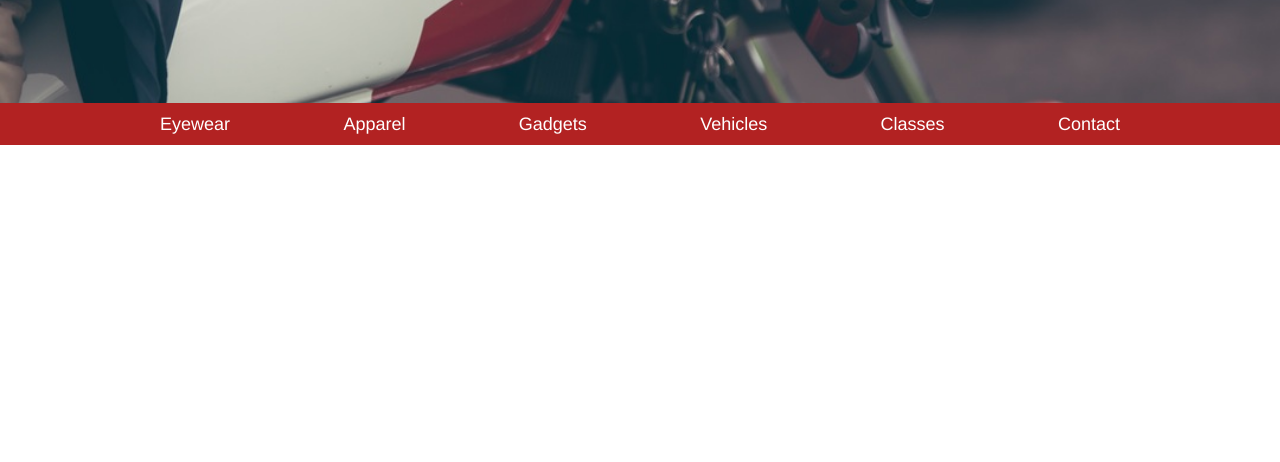
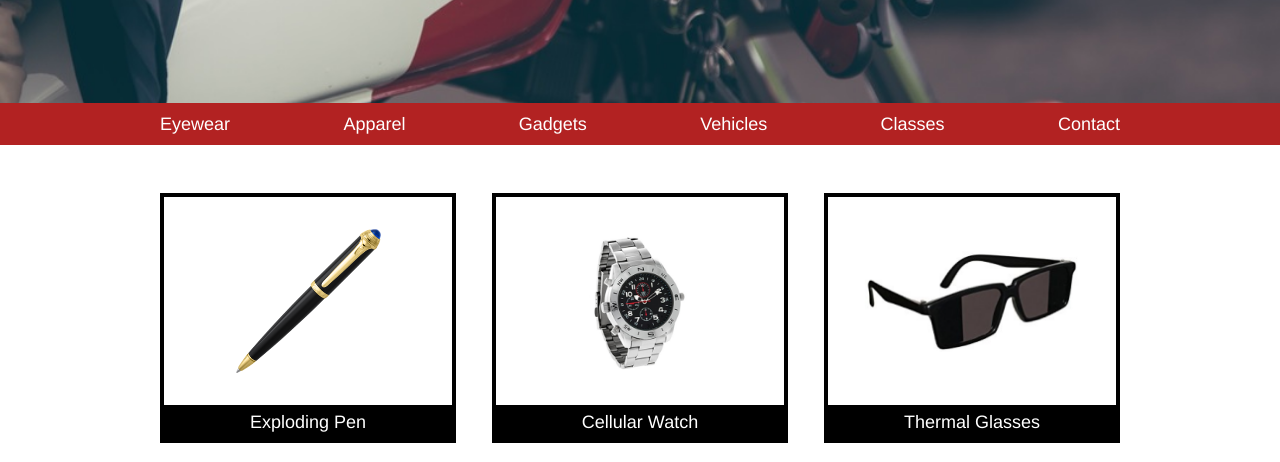
Before and after one commit to Ibarra11/SecretAgentSupply, a plain HTML site: page index.html in a window 1280 px wide. Shown: the part 342-804 px from the top of the page. Drawn offline with Linux system fonts and the light colour scheme.

Commit message:
Featured Products for Desktop Version

```diff
--- a/index.html
+++ b/index.html
@@ -50,18 +50,31 @@
 
 		<!-- Main Content -->
 		<div class="main container">
+
 			<!-- Products Section -->
 			<div id="products-section">
+				<!-- Product 1 -->
+				<div  class="product-container">
+					<div class="product-img">
+						<img src="./resources/images/pen.png">
+					</div>
+					<h3>Exploding Pen</h3>
+				</div>
+				<!-- Product 2 -->
 				<div class="product-container">
-					<h3></h3>
+					<div class="product-img">
+						<img src="./resources/images/watch.png">
+					</div>
+					<h3>Cellular Watch</h3>
 				</div>
+				<!-- Product 3 -->
 				<div class="product-container">
-					<h3></h3>
+					<div class="product-img">
+						<img src="./resources/images/glasses.png">
+					</div>
+					<h3>Thermal Glasses</h3>
 				</div>
-				<div class="product-container">
-					<h3></h3>
-				</div>
-			</div>
+		</div>
 
 			<!-- Visting Section -->
 			<div id="visiting-info">
@@ -74,12 +87,10 @@
 				</div>
 
 			</div>
-
-			<!-- footer -->
-			<footer>
-				<span id="copyright"></span>
-			</footer>
-
 		</div>
+		<!-- footer -->
+		<footer>
+			<span id="copyright">Copyright Secret Agent Supply Inc</span>
+		</footer>
 	</body>
 </html>
--- a/resources/css/style.css
+++ b/resources/css/style.css
@@ -79,3 +79,40 @@ header nav a{
 header .mobile-tablet-nav{
 	display: none;
 }
+
+/*Main Section*/
+.main{
+	margin-top: 3rem;
+}
+
+/*Products Section*/
+#products-section{
+	display: flex;
+	justify-content: space-between;
+}
+
+#products-section .product-container{
+	width: 30%;
+	padding-top: 2rem;
+	border: 4px solid black;
+	text-align: center;
+}
+
+#products-section h3{
+	padding: 0.5rem 0;
+	background-color: black;
+}
+
+.product-container .product-img{
+	height: 9rem;
+	display: inline-flex;
+	align-items: center;
+	justify-content: center;
+	width: 75%;
+	margin-bottom: 2rem;
+}
+
+.product-container img{
+	max-width: 100%;
+	max-height: 100%;
+}
```
